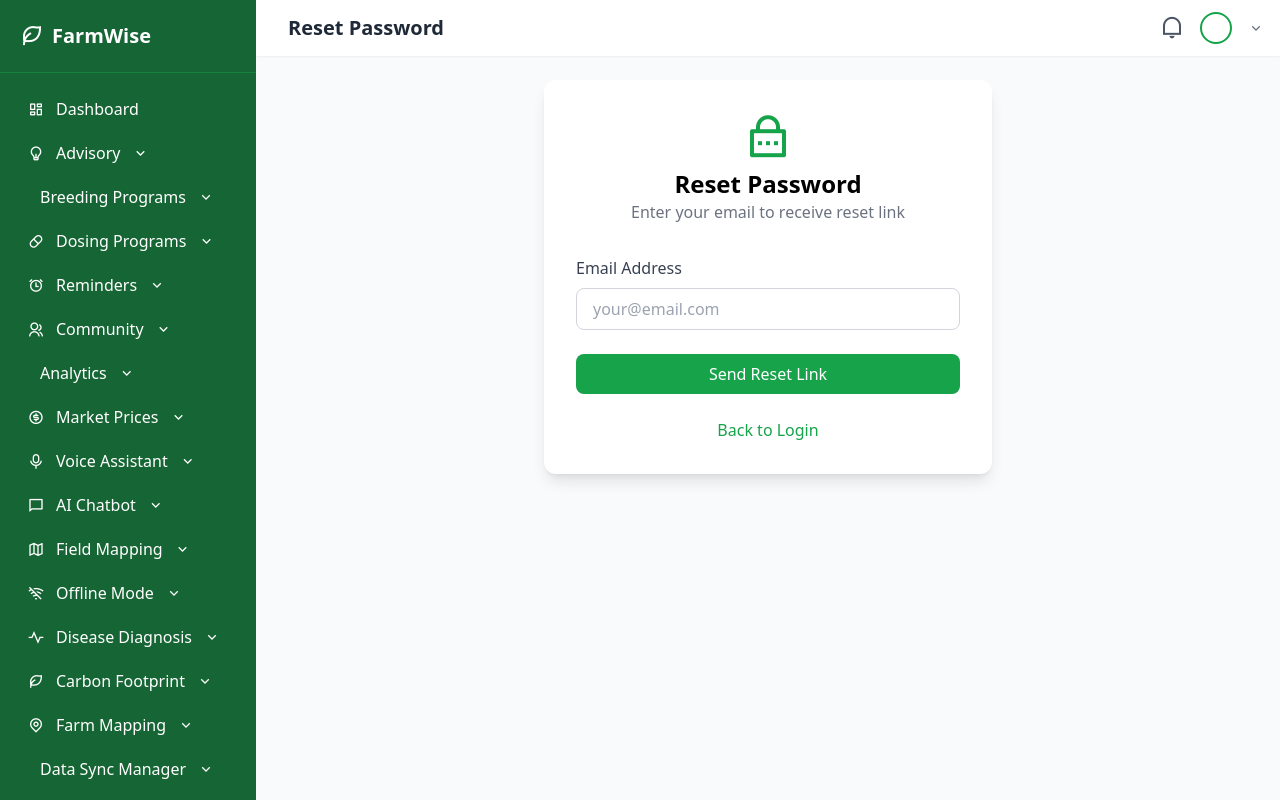
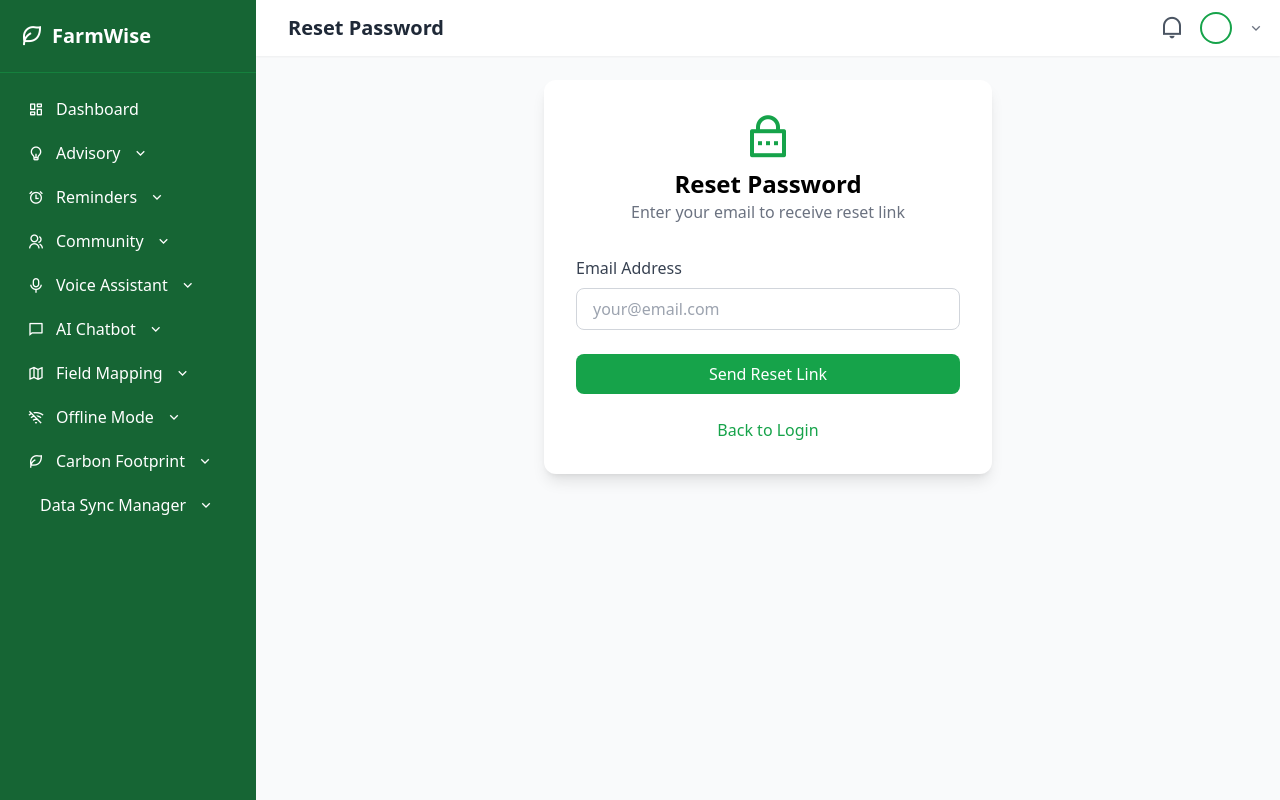
Before and after one commit to Zarchy23/FARMWISE, a Django app: page /password-reset/ in a window 1280 px wide. Run offline with Django 5.2, Linux system fonts and the light colour scheme; parts of the project's set-up code (start-up, migrations or seed data) failed here and were passed over; some libraries are stand-ins or nearby versions.

Commit message:
Reorganize sidebar navigation - consolidate related features into logical submenus

```diff
--- a/templates/base.html
+++ b/templates/base.html
@@ -149,36 +149,16 @@
                     <a href="{% url 'core:animal_add' %}" class="block px-3 py-2 text-sm rounded hover:bg-green-700">Add</a>
                     {% endif %}
                     <a href="{% url 'core:animal_list' %}?filter=health" class="block px-3 py-2 text-sm rounded hover:bg-green-700">Health Records</a>
-                </div>
-            </div>
-            {% endif %}
-
-            <!-- Breeding Programs -->
-            <div>
-                <button @click="expandedMenu = expandedMenu === 'breeding' ? null : 'breeding'"
-                        class="w-full flex items-center space-x-3 px-3 py-2 rounded-lg hover:bg-green-700 transition">
-                    <i class="ri-dna-line"></i><span>Breeding Programs</span>
-                    <i class="ri-arrow-down-s-line ml-auto transition" :class="expandedMenu === 'breeding' ? 'rotate-180' : ''"></i>
-                </button>
-                <div x-show="expandedMenu === 'breeding'" x-transition class="ml-6 space-y-1 mt-1">
-                    <a href="{% url 'core:animal_list' %}?filter=breeding" class="block px-3 py-2 text-sm rounded hover:bg-green-700">All Programs</a>
-                    <a href="{% url 'core:breeding_record_select_animal' %}" class="block px-3 py-2 text-sm rounded hover:bg-green-700">Add Record</a>
-                </div>
-            </div>
-
-            <!-- Dosing Programs -->
-            <div>
-                <button @click="expandedMenu = expandedMenu === 'dosing' ? null : 'dosing'"
-                        class="w-full flex items-center space-x-3 px-3 py-2 rounded-lg hover:bg-green-700 transition">
-                    <i class="ri-capsule-line"></i><span>Dosing Programs</span>
-                    <i class="ri-arrow-down-s-line ml-auto transition" :class="expandedMenu === 'dosing' ? 'rotate-180' : ''"></i>
-                </button>
-                <div x-show="expandedMenu === 'dosing'" x-transition class="ml-6 space-y-1 mt-1">
-                    <a href="{% url 'core:animal_list' %}?filter=treatment" class="block px-3 py-2 text-sm rounded hover:bg-green-700">Schedules</a>
+                    <div class="border-t border-green-600 my-2"></div>
+                    <a href="{% url 'core:animal_list' %}?filter=breeding" class="block px-3 py-2 text-sm rounded hover:bg-green-700">Breeding Programs</a>
+                    <a href="{% url 'core:breeding_record_select_animal' %}" class="block px-3 py-2 text-sm rounded hover:bg-green-700">Add Breeding Record</a>
+                    <div class="border-t border-green-600 my-2"></div>
+                    <a href="{% url 'core:animal_list' %}?filter=treatment" class="block px-3 py-2 text-sm rounded hover:bg-green-700">Dosing Schedules</a>
                     <a href="{% url 'core:animal_list' %}?filter=vaccination" class="block px-3 py-2 text-sm rounded hover:bg-green-700">Vaccinations</a>
                     <a href="{% url 'core:animal_list' %}?filter=treatment" class="block px-3 py-2 text-sm rounded hover:bg-green-700">Treatments</a>
                 </div>
             </div>
+            {% endif %}
 
             <!-- Reminders -->
             <div>
@@ -229,6 +209,7 @@
                     <a href="{% url 'core:my_listings' %}" class="block px-3 py-2 text-sm rounded hover:bg-green-700">My Listings</a>
                     {% endif %}
                     <a href="{% url 'core:my_orders' %}" class="block px-3 py-2 text-sm rounded hover:bg-green-700">My Orders</a>
+                    <a href="{% url 'core:market_dashboard' %}" class="block px-3 py-2 text-sm rounded hover:bg-green-700">Market Dashboard</a>
                 </div>
             </div>
             {% endif %}
@@ -247,8 +228,15 @@
                     <a href="{% url 'core:pest_upload' %}" class="block px-3 py-2 text-sm rounded hover:bg-green-700">Upload</a>
                     {% endif %}
                     <a href="{% url 'core:pest_history' %}" class="block px-3 py-2 text-sm rounded hover:bg-green-700">History</a>
+                    <div class="border-t border-green-600 my-2"></div>
+                    <a href="/disease/" class="block px-3 py-2 text-sm rounded hover:bg-green-700">Disease Dashboard</a>
+                    <a href="/disease/diagnoses/" class="block px-3 py-2 text-sm rounded hover:bg-green-700">My Diagnoses</a>
+                    <a href="/disease/diagnoses/create/" class="block px-3 py-2 text-sm rounded hover:bg-green-700">New Diagnosis</a>
+                    <a href="/disease/library/" class="block px-3 py-2 text-sm rounded hover:bg-green-700">Disease Library</a>
+                    <a href="/disease/alerts/" class="block px-3 py-2 text-sm rounded hover:bg-green-700">Disease Alerts</a>
                     <!-- Agronomist Verification Dashboard (AGRONOMIST ONLY) -->
                     {% if user.user_type == 'agronomist' %}
+                    <div class="border-t border-green-600 my-2"></div>
                     <a href="{% url 'core:agronomist_pest_dashboard' %}" class="block px-3 py-2 text-sm rounded hover:bg-green-700 font-semibold border-l-2 border-yellow-400 pl-2">
                         <i class="ri-check-double-line"></i> Verification Dashboard
                     </a>
@@ -335,6 +323,8 @@
                     <a href="{% url 'core:crop_yield_report' %}" class="block px-3 py-2 text-sm rounded hover:bg-green-700">Crop Yield</a>
                     <a href="{% url 'core:livestock_report' %}" class="block px-3 py-2 text-sm rounded hover:bg-green-700">Livestock</a>
                     {% endif %}
+                    <div class="border-t border-green-600 my-2"></div>
+                    <a href="{% url 'core:analytics_dashboard' %}" class="block px-3 py-2 text-sm rounded hover:bg-green-700">Analytics Dashboard</a>
                 </div>
             </div>
             {% endif %}
@@ -352,31 +342,6 @@
                 </div>
             </div>
 
-            <!-- PHASE 5 Analytics (Feature) - Real-time metrics -->
-            <div>
-                <button @click="expandedMenu = expandedMenu === 'analytics' ? null : 'analytics'"
-                        class="w-full flex items-center space-x-3 px-3 py-2 rounded-lg hover:bg-green-700 transition">
-                    <i class="ri-chart-line-fill"></i><span>Analytics</span>
-                    <i class="ri-arrow-down-s-line ml-auto transition" :class="expandedMenu === 'analytics' ? 'rotate-180' : ''"></i>
-                </button>
-                <div x-show="expandedMenu === 'analytics'" x-transition class="ml-6 space-y-1 mt-1">
-                    <a href="{% url 'core:analytics_dashboard' %}" class="block px-3 py-2 text-sm rounded hover:bg-green-700">Dashboard</a>
-                </div>
-            </div>
-
-            <!-- Market Price Intelligence (AI Feature) - Real-time commodity prices -->
-            <div>
-                <button @click="expandedMenu = expandedMenu === 'market' ? null : 'market'"
-                        class="w-full flex items-center space-x-3 px-3 py-2 rounded-lg hover:bg-green-700 transition">
-                    <i class="ri-money-dollar-circle-line"></i><span>Market Prices</span>
-                    <i class="ri-arrow-down-s-line ml-auto transition" :class="expandedMenu === 'market' ? 'rotate-180' : ''"></i>
-                </button>
-                <div x-show="expandedMenu === 'market'" x-transition class="ml-6 space-y-1 mt-1">
-                    <a href="{% url 'core:market_dashboard' %}" class="block px-3 py-2 text-sm rounded hover:bg-green-700">Dashboard</a>
-                    <a href="{% url 'core:marketplace' %}" class="block px-3 py-2 text-sm rounded hover:bg-green-700">Marketplace</a>
-                    <a href="{% url 'core:my_listings' %}" class="block px-3 py-2 text-sm rounded hover:bg-green-700">My Listings</a>
-                </div>
-            </div>
 
             <!-- Voice Assistant (AI Feature) - Voice commands & automation -->
             <div>
@@ -417,6 +382,8 @@
                 <div x-show="expandedMenu === 'mapping'" x-transition class="ml-6 space-y-1 mt-1">
                     <a href="{% url 'core:location_dashboard' %}" class="block px-3 py-2 text-sm rounded hover:bg-green-700">Dashboard</a>
                     <a href="{% url 'core:farm_map' %}" class="block px-3 py-2 text-sm rounded hover:bg-green-700">Farm Map</a>
+                    <a href="{% url 'core:geofence_list' %}" class="block px-3 py-2 text-sm rounded hover:bg-green-700">Geofences</a>
+                    <a href="{% url 'core:livestock_tracking' %}" class="block px-3 py-2 text-sm rounded hover:bg-green-700">Livestock GPS</a>
                 </div>
             </div>
 
@@ -432,22 +399,6 @@
                 </div>
             </div>
 
-            <!-- Disease Diagnosis & Treatment (AI Feature) - AI-powered diagnosis -->
-            <div>
-                <button @click="expandedMenu = expandedMenu === 'disease' ? null : 'disease'"
-                        class="w-full flex items-center space-x-3 px-3 py-2 rounded-lg hover:bg-green-700 transition">
-                    <i class="ri-pulse-line"></i><span>Disease Diagnosis</span>
-                    <i class="ri-arrow-down-s-line ml-auto transition" :class="expandedMenu === 'disease' ? 'rotate-180' : ''"></i>
-                </button>
-                <div x-show="expandedMenu === 'disease'" x-transition class="ml-6 space-y-1 mt-1">
-                    <a href="/disease/" class="block px-3 py-2 text-sm rounded hover:bg-green-700">Dashboard</a>
-                    <a href="/disease/diagnoses/" class="block px-3 py-2 text-sm rounded hover:bg-green-700">My Diagnoses</a>
-                    <a href="/disease/diagnoses/create/" class="block px-3 py-2 text-sm rounded hover:bg-green-700">New Diagnosis</a>
-                    <a href="/disease/library/" class="block px-3 py-2 text-sm rounded hover:bg-green-700">Disease Library</a>
-                    <a href="/disease/alerts/" class="block px-3 py-2 text-sm rounded hover:bg-green-700">Alerts</a>
-                </div>
-            </div>
-
             <!-- Carbon Footprint (Feature 11) - Environmental Tracking -->
             <div>
                 <button @click="expandedMenu = expandedMenu === 'carbon' ? null : 'carbon'"
@@ -458,20 +409,6 @@
                 <div x-show="expandedMenu === 'carbon'" x-transition class="ml-6 space-y-1 mt-1">
                     <a href="{% url 'core:carbon_tracker' %}" class="block px-3 py-2 text-sm rounded hover:bg-green-700">Tracker</a>
                     <a href="{% url 'core:carbon_report' %}" class="block px-3 py-2 text-sm rounded hover:bg-green-700">Reports</a>
-                </div>
-            </div>
-
-            <!-- Farm Mapping & Geofencing (Feature 12) - Location Services -->
-            <div>
-                <button @click="expandedMenu = expandedMenu === 'maps' ? null : 'maps'"
-                        class="w-full flex items-center space-x-3 px-3 py-2 rounded-lg hover:bg-green-700 transition">
-                    <i class="ri-map-pin-line"></i><span>Farm Mapping</span>
-                    <i class="ri-arrow-down-s-line ml-auto transition" :class="expandedMenu === 'maps' ? 'rotate-180' : ''"></i>
-                </button>
-                <div x-show="expandedMenu === 'maps'" x-transition class="ml-6 space-y-1 mt-1">
-                    <a href="{% url 'core:farm_map' %}" class="block px-3 py-2 text-sm rounded hover:bg-green-700">Farm Map</a>
-                    <a href="{% url 'core:geofence_list' %}" class="block px-3 py-2 text-sm rounded hover:bg-green-700">Geofences</a>
-                    <a href="{% url 'core:livestock_tracking' %}" class="block px-3 py-2 text-sm rounded hover:bg-green-700">Livestock GPS</a>
                 </div>
             </div>
 
```
